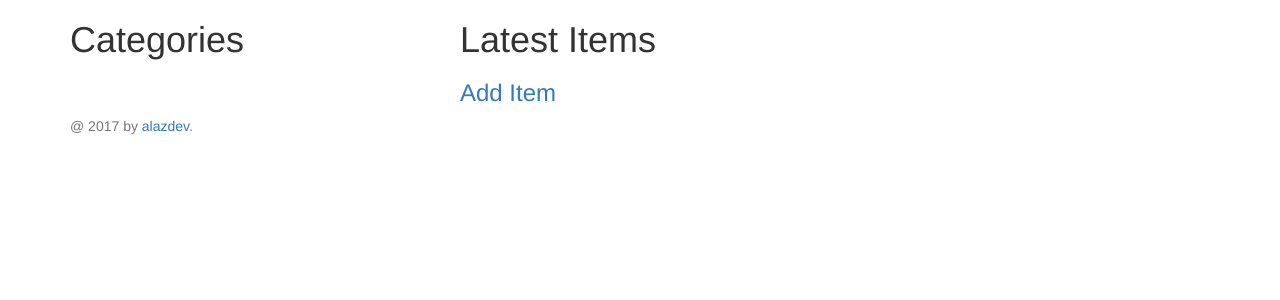
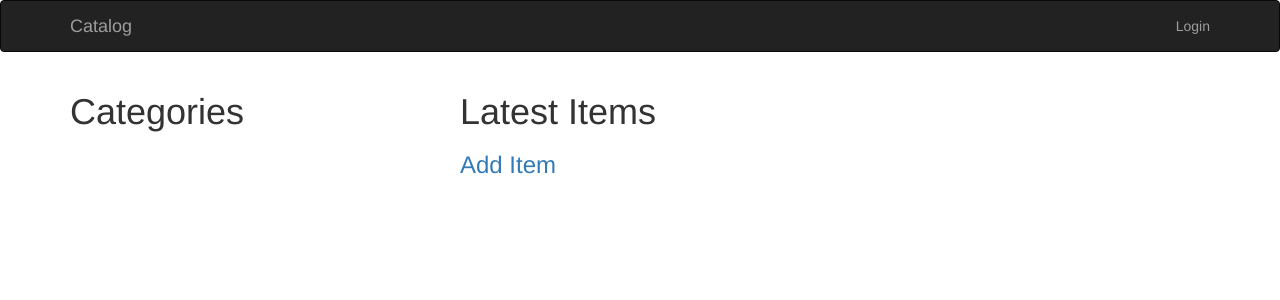
Before and after one commit to 21002329/sample-catalog-app, a Flask app: page / in a window 1280 px wide. Shown: the top 300 px of the page. Run offline with Flask 2, Linux system fonts and the light colour scheme; some libraries are stand-ins or nearby versions.

Commit message:
Add navbar with login button to the base html template.

```diff
--- a/templates/base.html
+++ b/templates/base.html
@@ -14,14 +14,19 @@
 </head>
 
 <body>
-    <div id="content">{% block content %}{% endblock %}</div>
-    <div id="footer">
-        <div class=container>
-        {% block footer %}
-        <span class="text-muted">&#064; 2017 by <a href="https://github.com/alazdev">alazdev</a>.</span>
-        {% endblock %}
+    <header>
+        <div class="navbar navbar-inverse">
+            <div class="container">
+                <div class="navbar-header">
+                    <a class="navbar-brand" href="#">Catalog</a>
+                </div>
+                <ul class="nav navbar-nav navbar-right">
+                    <li><a href="#"><span class="glyphicon-login"></span> Login</a></li>
+                </ul>
+            </div>
         </div>
-    </div>
+    </header>
+    <main>{% block content %}{% endblock %}</main>
 </body>
 
 </html>
```
